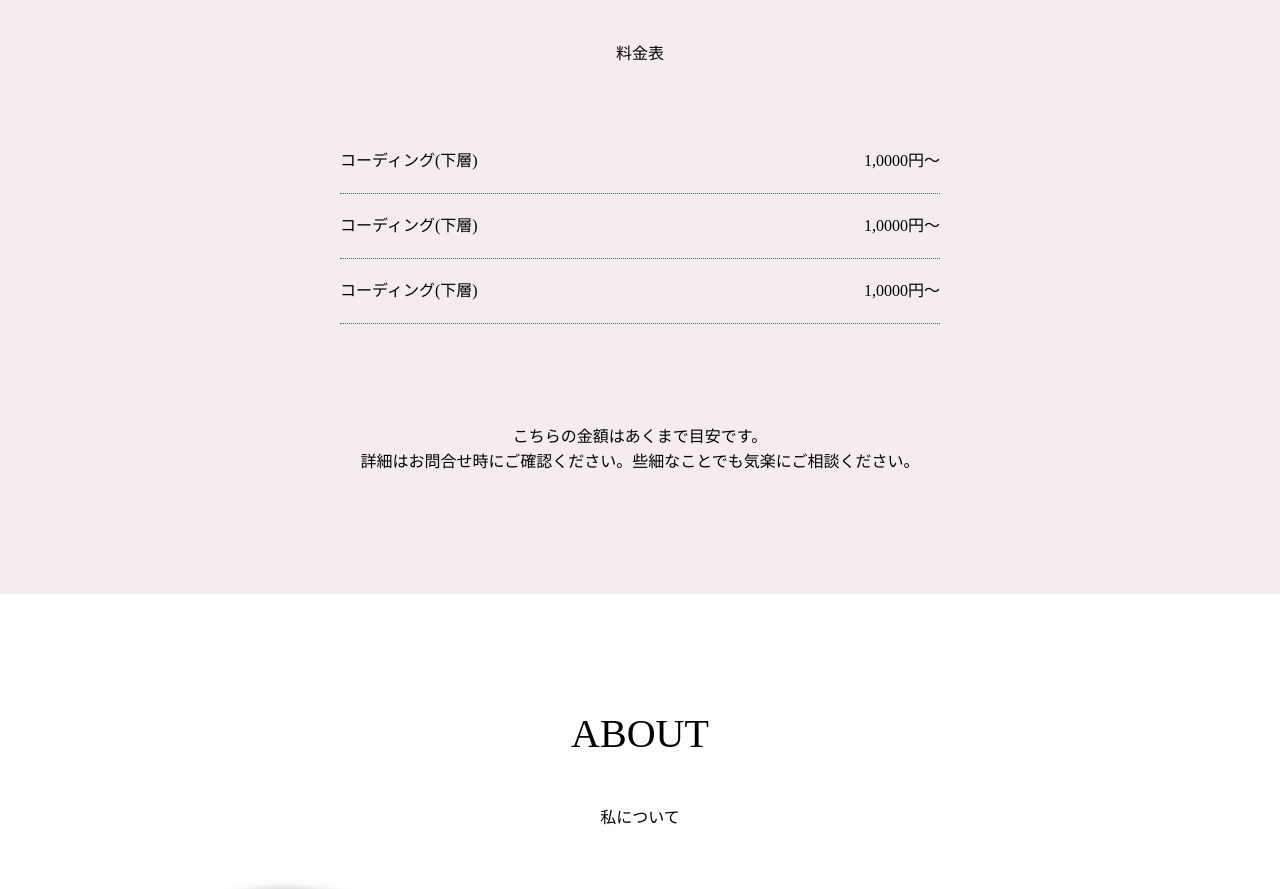
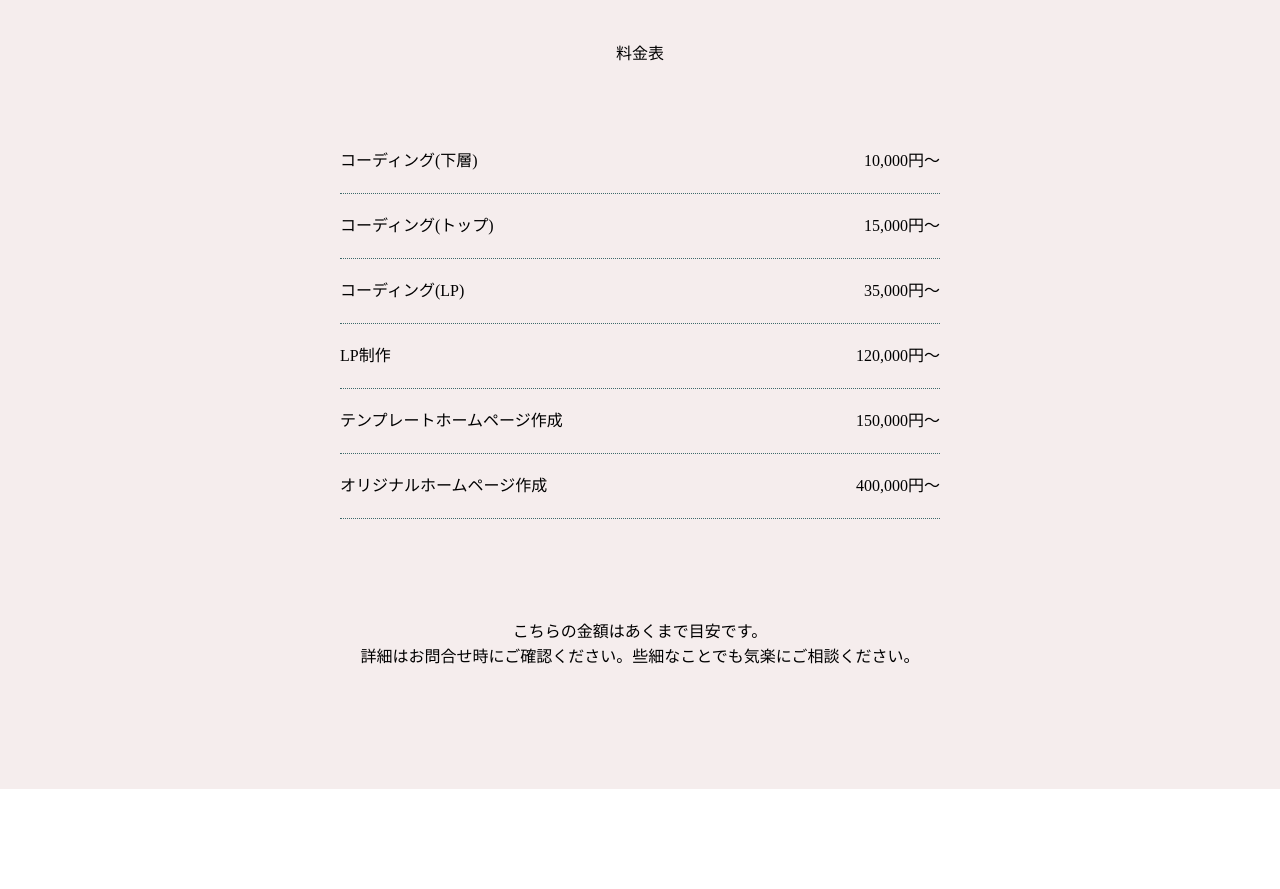
Before and after one commit to kurinoppe/kuri-portfolio, a plain HTML site: page index.html in a window 1280 px wide. Shown: the part 2600-3489 px from the top of the page. Drawn offline with nearby package versions, Linux system fonts and the light colour scheme; grey boxes are pictures that could not be loaded.

Commit message:
Update index.html

```diff
--- a/index.html
+++ b/index.html
@@ -163,15 +163,27 @@
                 <div class="price-contents">
                     <ul class="price-list">
                         <li>コーディング(下層)</li>
-                        <li>1,0000円〜</li>
+                        <li>10,000円〜</li>
                     </ul>
                     <ul class="price-list">
-                        <li>コーディング(下層)</li>
-                        <li>1,0000円〜</li>
+                        <li>コーディング(トップ)</li>
+                        <li>15,000円〜</li>
                     </ul>
                     <ul class="price-list">
-                        <li>コーディング(下層)</li>
-                        <li>1,0000円〜</li>
+                        <li>コーディング(LP)</li>
+                        <li>35,000円〜</li>
+                    </ul>
+                    <ul class="price-list">
+                        <li>LP制作</li>
+                        <li>120,000円〜</li>
+                    </ul>
+                    <ul class="price-list">
+                        <li>テンプレートホームページ作成</li>
+                        <li>150,000円〜</li>
+                    </ul>
+                    <ul class="price-list">
+                        <li>オリジナルホームページ作成</li>
+                        <li>400,000円〜</li>
                     </ul>
                 </div>
                 <div class="price-tips">
```
